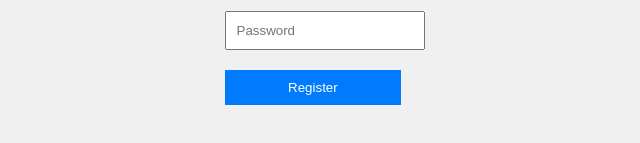
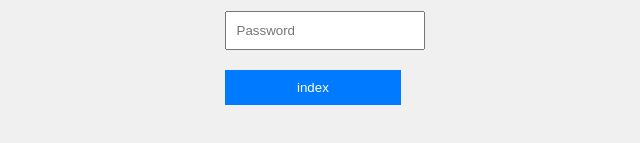
Before and after one commit to bhanu-1808/mini-project, a plain HTML site: page mini project/index.html in a window 1280 px wide. Shown: the part 419-562 px from the top of the page, 315-955 px from the left. Drawn offline with Linux system fonts and the light colour scheme.

Commit message:
Update index.html

```diff
--- a/mini project/index.html
+++ b/mini project/index.html
@@ -12,7 +12,7 @@
         <form id="registerForm">
             <input type="email" id="floatingEmail" placeholder="Email" required><br>
             <input type="password" id="floatingPassword" placeholder="Password" required><br>
-            <button id="submit" type="submit">Register</button>
+            <button id="submit" type="submit">index</button>
         </form>
     </div>
 
```
